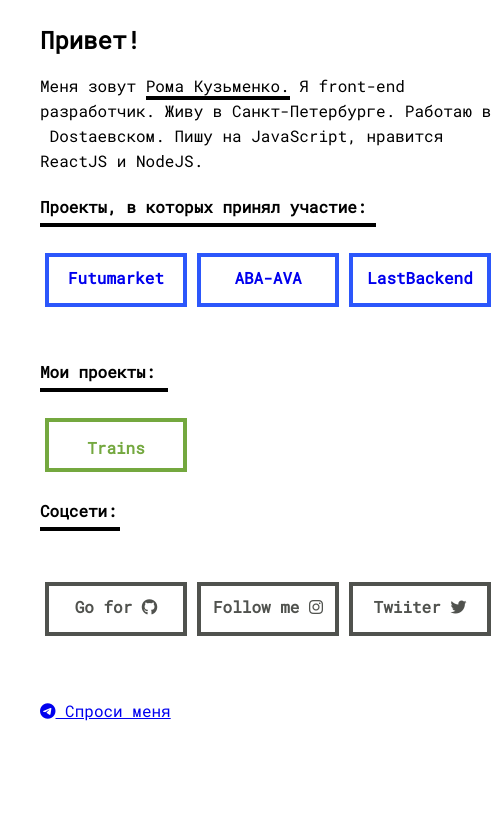
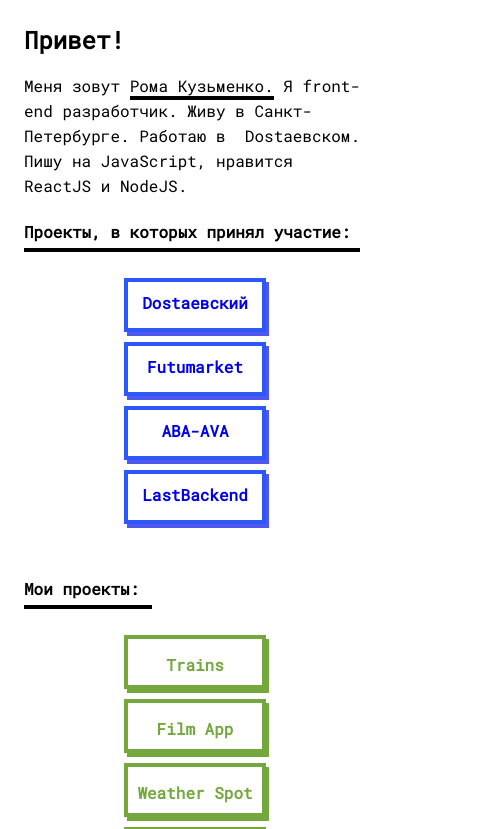
Before and after one commit to Kuzmrom7/kuzmrom7.github.io, a React (Create React App) app: page / in a window 390 px wide. Shown: the top 829 px of the page, 496 px wide, since content can reach past the window. Built offline with nearby package versions, Linux system fonts and the light colour scheme.

Commit message:
update info and mobile styles

```diff
--- a/src/App.css
+++ b/src/App.css
@@ -10,6 +10,14 @@
   margin: 0 auto;
   padding: 0 32px;
 }
+
+
+@media (max-width: 1199px){
+  .wrap {
+    padding: 0 16px;
+  }
+}
+
 
 .about {
   margin-bottom: 44px;
@@ -30,6 +38,20 @@
 
 .btn:hover {
   box-shadow: 3px 4px 0px #4e57ef;
+}
+
+@media (max-width: 1199px){
+  .btn {
+    box-shadow: 3px 4px 0px #4e57ef;
+  }
+
+  .btn-my{
+    box-shadow: 3px 4px 0px rgb(116, 168, 63);
+  }
+
+  .btn-net{
+    box-shadow: 3px 4px 0px rgb(80, 82, 78);
+  }
 }
 
 .btn-my {
@@ -80,6 +102,15 @@
   display: flex;
 }
 
+@media (max-width: 768px) {
+  .project-list{
+    display: flex;
+    flex-direction: column;
+    align-items: center;
+  }
+}
+
+
 .project-list div {
   margin: 5px;
 }
--- a/src/components/Personal.jsx
+++ b/src/components/Personal.jsx
@@ -1,26 +1,5 @@
 import React from 'react';
-
-const projectList = [
-  {
-    name: 'Futumarket',
-    link: 'https://futumarket.com',
-  },
-  {
-    name: 'ABA-AVA',
-    link: 'https://aba-ava.com',
-  },
-  {
-    name: 'LastBackend',
-    link: 'https://lastbackend.com',
-  },
-];
-
-const myProject = [
-  {
-    name: 'Trains',
-    link: 'https://russia-trains.herokuapp.com',
-  },
-];
+import { projectList, myProject } from '../data';
 
 const Personal = _ => (
   <div className="about">
@@ -82,7 +61,7 @@
         <div className="btn-net">
           <a href="https://twitter.com/kuzmrom7" target="_blank" rel="noopener noreferrer">
             <span className="text-net">
-              Twiiter <i className="fab fa-twitter" />
+              Twitter <i className="fab fa-twitter" />
             </span>
           </a>
         </div>
--- /dev/null
+++ b/src/data.js
@@ -0,0 +1,40 @@
+const projectList = [
+  { name: 'Dostaевский', link: 'https://www.dostaevsky.ru/' },
+  {
+    name: 'Futumarket',
+    link: 'https://futumarket.com',
+  },
+  {
+    name: 'ABA-AVA',
+    link: 'https://aba-ava.com',
+  },
+  {
+    name: 'LastBackend',
+    link: 'https://lastbackend.com',
+  },
+];
+
+const myProject = [
+  {
+    name: 'Trains',
+    link: 'https://russia-trains.herokuapp.com',
+  },
+  {
+    name: 'Film App',
+    link: 'https://github.com/Kuzmrom7/film-app',
+  },
+  {
+    name: 'Weather Spot',
+    link: 'https://kuzmrom7.github.io/weather-spot',
+  },
+  {
+    name: 'OrderFood',
+    link: 'https://github.com/Kuzmrom7/orderfood',
+  },
+  {
+    name: 'Norma mebel',
+    link: 'https://norma-mebel.ru/',
+  },
+];
+
+export { projectList, myProject };
```
